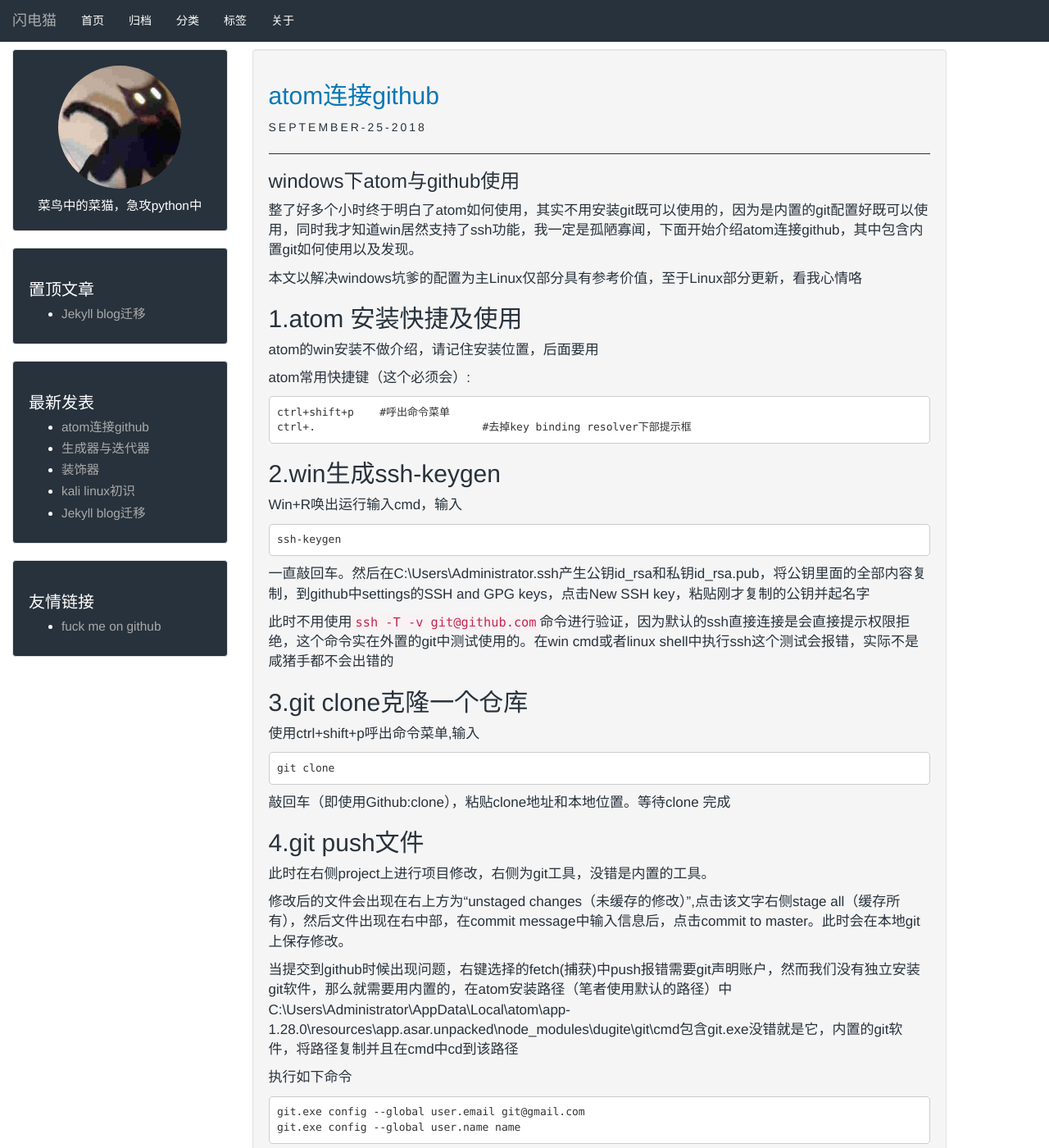
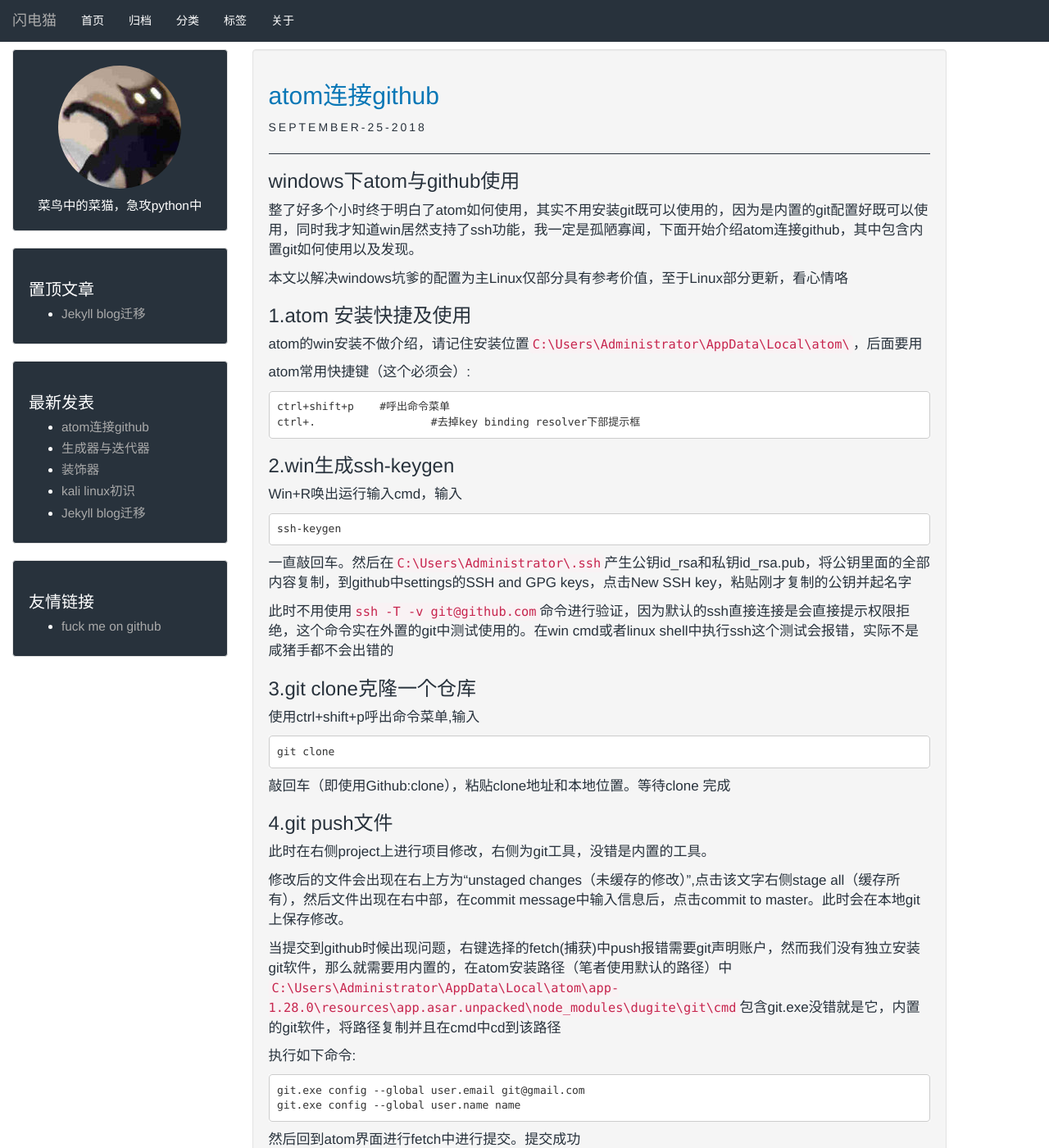
Before and after one commit to qfdmx/qfdmx.github.io, a Jekyll site: the page built from _posts/2018/2018-09-25-atom-use.markdown, in a window 1280 px wide and 1400 px high. Shown: the whole window at 82% size. Built offline with Jekyll 4.4.1, drawn with Linux system fonts in a browser that asks for light colours.

Commit message:
sucessful

```diff
--- a/_posts/2018/2018-09-25-atom-use.markdown
+++ b/_posts/2018/2018-09-25-atom-use.markdown
@@ -11,28 +11,28 @@
 
 整了好多个小时终于明白了atom如何使用，其实不用安装git既可以使用的，因为是内置的git配置好既可以使用，同时我才知道win居然支持了ssh功能，我一定是孤陋寡闻，下面开始介绍atom连接github，其中包含内置git如何使用以及发现。
 
-本文以解决windows坑爹的配置为主Linux仅部分具有参考价值，至于Linux部分更新，看我心情咯
+本文以解决windows坑爹的配置为主Linux仅部分具有参考价值，至于Linux部分更新，看心情咯
 
-## 1.atom 安装快捷及使用
+### 1.atom 安装快捷及使用
 
-atom的win安装不做介绍，请记住安装位置，后面要用
+atom的win安装不做介绍，请记住安装位置`C:\Users\Administrator\AppData\Local\atom\`，后面要用
 
 atom常用快捷键（这个必须会）:
 
 	ctrl+shift+p 	#呼出命令菜单
-	ctrl+.				#去掉key binding resolver下部提示框
+	ctrl+.   		#去掉key binding resolver下部提示框
 
-## 2.win生成ssh-keygen
+### 2.win生成ssh-keygen
 
 Win+R唤出运行输入cmd，输入
 
 	ssh-keygen
 
-一直敲回车。然后在C:\Users\Administrator\.ssh产生公钥id_rsa和私钥id_rsa.pub，将公钥里面的全部内容复制，到github中settings的SSH and GPG keys，点击New SSH key，粘贴刚才复制的公钥并起名字
+一直敲回车。然后在`C:\Users\Administrator\.ssh`产生公钥id_rsa和私钥id_rsa.pub，将公钥里面的全部内容复制，到github中settings的SSH and GPG keys，点击New SSH key，粘贴刚才复制的公钥并起名字
 
 此时不用使用`ssh -T -v git@github.com`命令进行验证，因为默认的ssh直接连接是会直接提示权限拒绝，这个命令实在外置的git中测试使用的。在win cmd或者linux shell中执行ssh这个测试会报错，实际不是咸猪手都不会出错的
 
-## 3.git clone克隆一个仓库
+### 3.git clone克隆一个仓库
 
 使用ctrl+shift+p呼出命令菜单,输入
 
```
Also changed, not shown: other parts of _posts/2018/2018-09-25-atom-use.markdown (+4 -4 lines).
